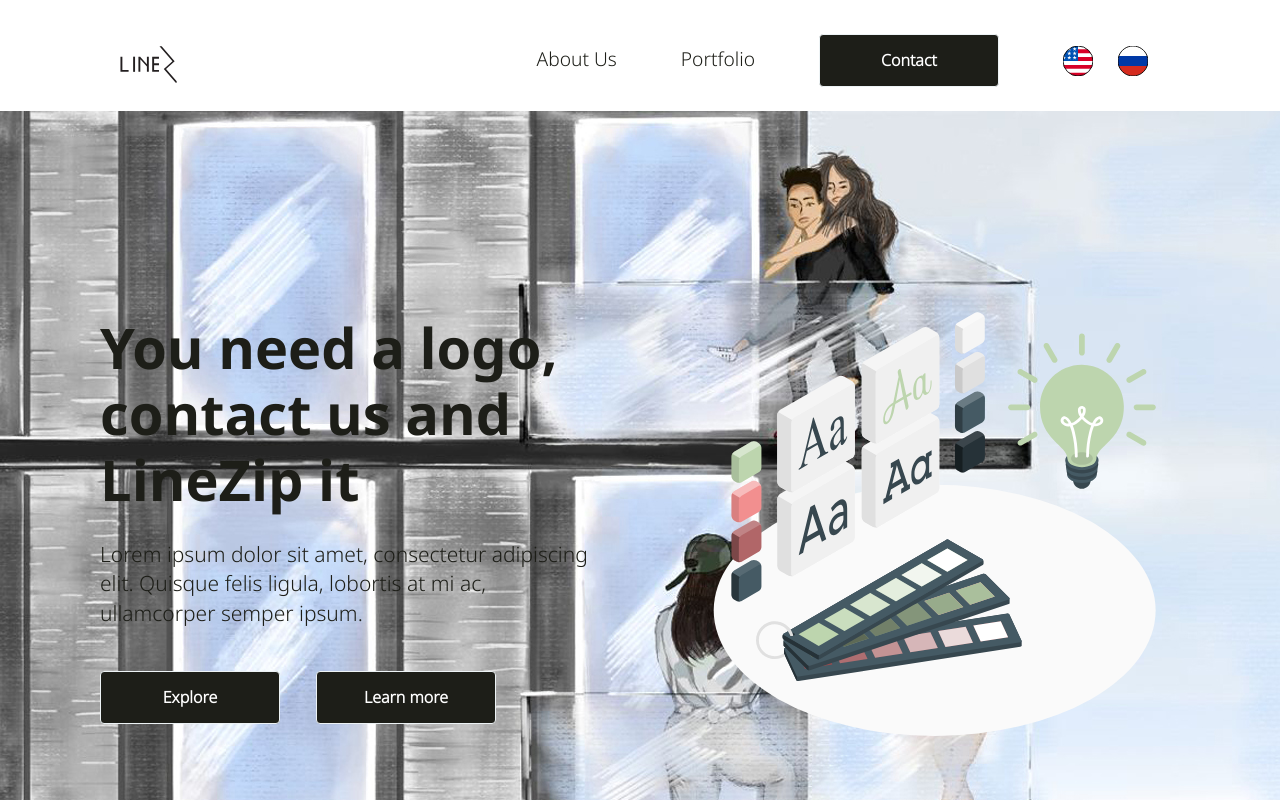
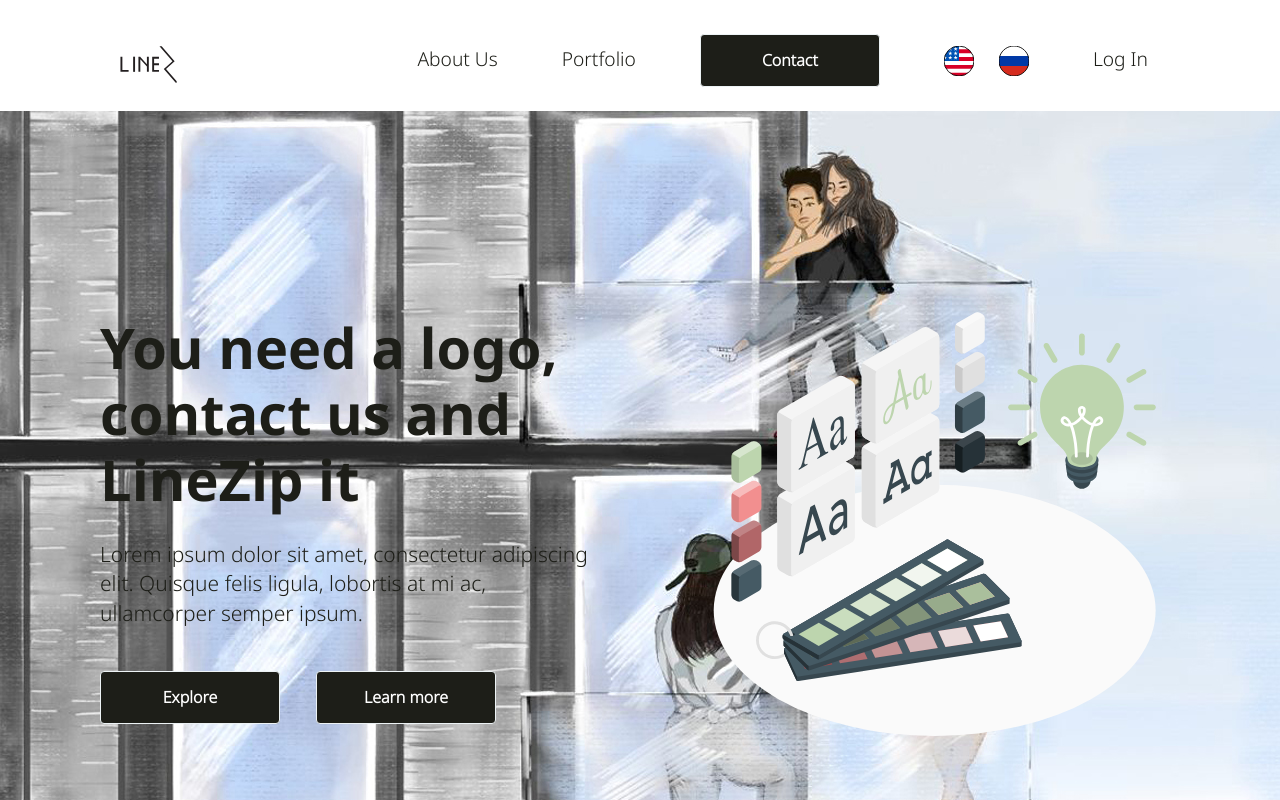
Before and after one commit to atukenov/linez-company, a React (Create React App) app in the folder client/: page / in a window 1280 px wide. Shown: the top 800 px of the page. Built offline with nearby package versions, Linux system fonts and the light colour scheme; no server answers; what i18next-xhr-backend would draw is missing.

Commit message:
translate

```diff
--- a/client/src/components/Header/index.tsx
+++ b/client/src/components/Header/index.tsx
@@ -18,9 +18,11 @@ import {
   LanguageSwitch,
   LanguageSwitchContainer,
 } from "./styles";
+import { useNavigate } from "react-router-dom";
 
 const Header = ({ t, isMenu }: any) => {
   const [visible, setVisibility] = useState(false);
+  const navigate = useNavigate();
 
   const handleChange = (language: string) => {
     i18n.changeLanguage(language);
@@ -82,6 +84,9 @@ const Header = ({ t, isMenu }: any) => {
             </LanguageSwitch>
           </LanguageSwitchContainer>
         </CustomNavLinkSmall>
+        <CustomNavLinkSmall onClick={() => navigate("/login")}>
+          <Span>{t("Log In")}</Span>
+        </CustomNavLinkSmall>
       </>
     );
   };
--- a/client/src/locales/ru/translation.json
+++ b/client/src/locales/ru/translation.json
@@ -31,5 +31,13 @@
 
   "Lorem ipsum dolor sit amet, consectetur adipiscing elit. Quisque felis ligula, lobortis at mi ac, ullamcorper semper ipsum.": "Мой русский перевод чего то",
   "You need a logo, contact us and LineZip it": "Тебе нужен лого, свяжись с нами и LineZip свое лого",
-  "We create, we update, we suggest. Check our logos and see how we did it.": "Мы создаем, мы улучшаем, мы предлогаем. Посмотрите на наши логи, и узнайте как они были созданы"
+  "We create, we update, we suggest. Check our logos and see how we did it.": "Мы создаем, мы улучшаем, мы предлогаем. Посмотрите на наши логи, и узнайте как они были созданы",
+  "Log In": "Войти",
+  "Personal account": "Личный кабинет",
+  "Users": "Пользователи",
+  "Logos": "Лого",
+  "Interior": "Интерьер",
+  "Settings": "Настройки",
+  "Admin Menu": "Меню Админа",
+  "My Projects": "Мои проекты"
 }
```
